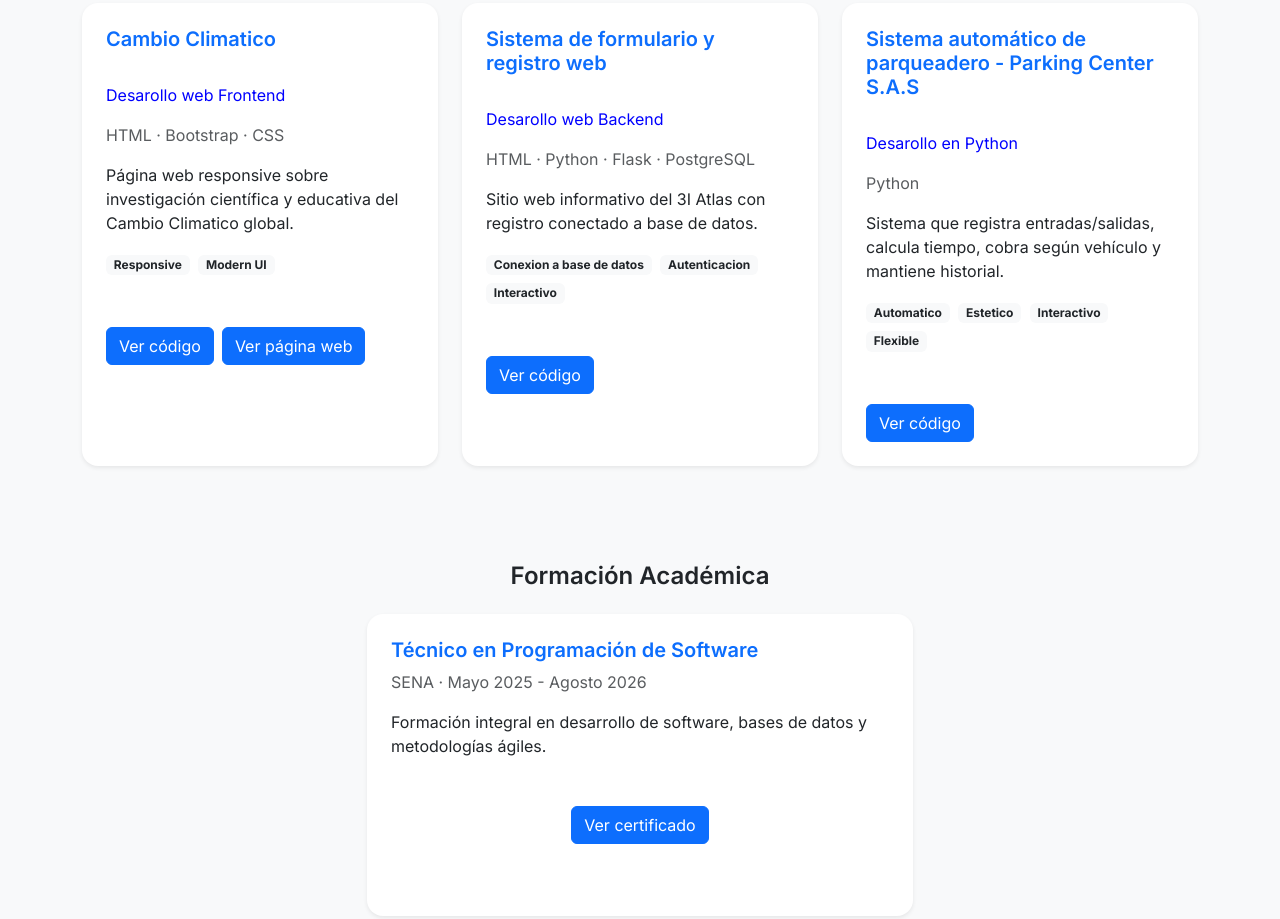
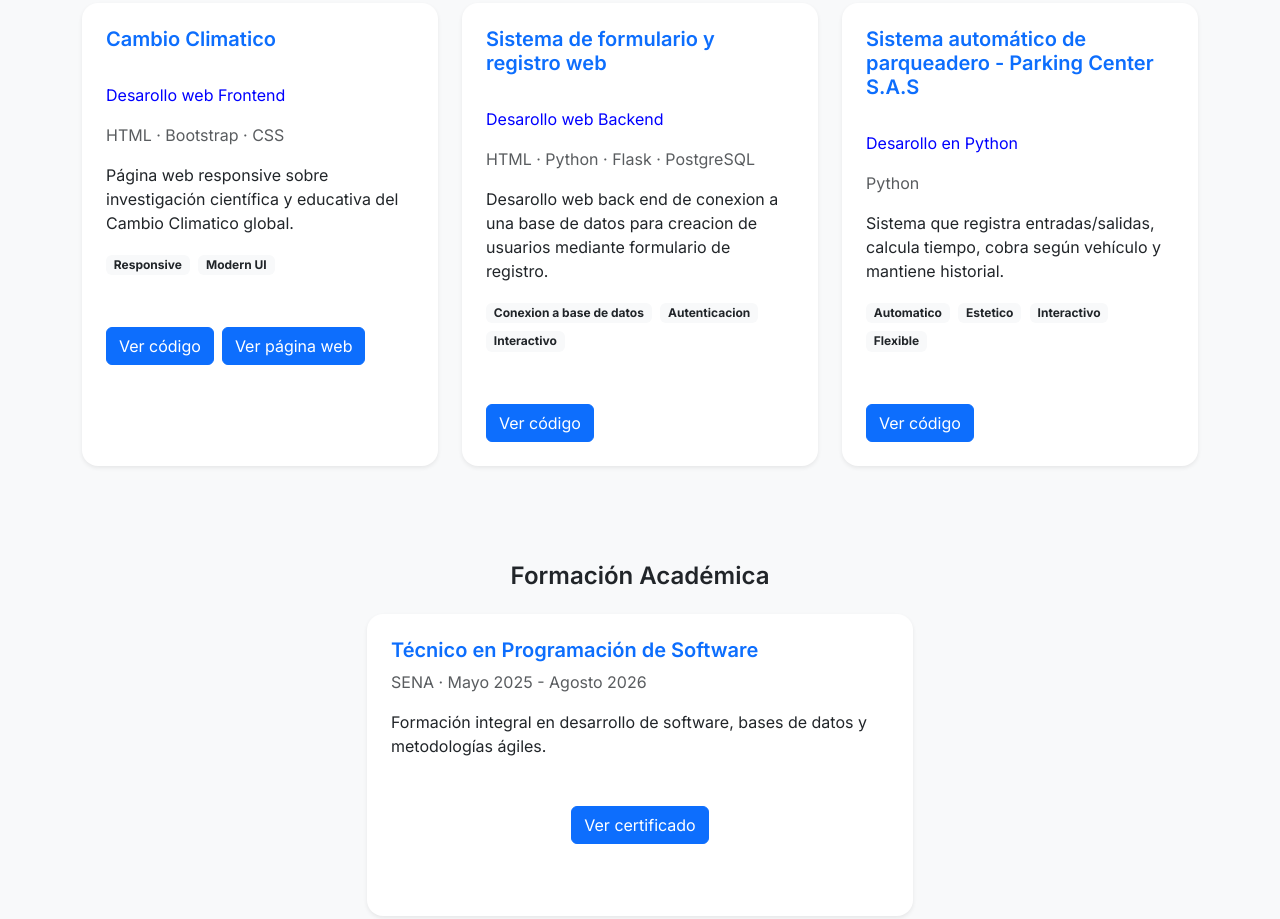
Before and after one commit to Sergio-Bustos/portfolio, a plain HTML site: page index.html in a window 1280 px wide. Shown: the part 2961-3880 px from the top of the page. Drawn offline with nearby package versions, Linux system fonts and the light colour scheme.

Commit message:
Cambiando textos poco racionales

```diff
--- a/index.html
+++ b/index.html
@@ -436,7 +436,7 @@
                     <br>
                     <p style="color: blue;">Desarollo web Backend</p>
                     <p class="text-muted mb-3">HTML · Python · Flask · PostgreSQL</p>
-                    <p>Sitio web informativo del 3I Atlas con registro conectado a base de datos.</p>
+                    <p>Desarollo web back end de conexion a una base de datos para creacion de usuarios mediante formulario de registro.</p>
 
                     <div class="mt-3">
                         <span class="badge bg-light text-dark me-1 mb-1">Conexion a base de datos</span>
```
